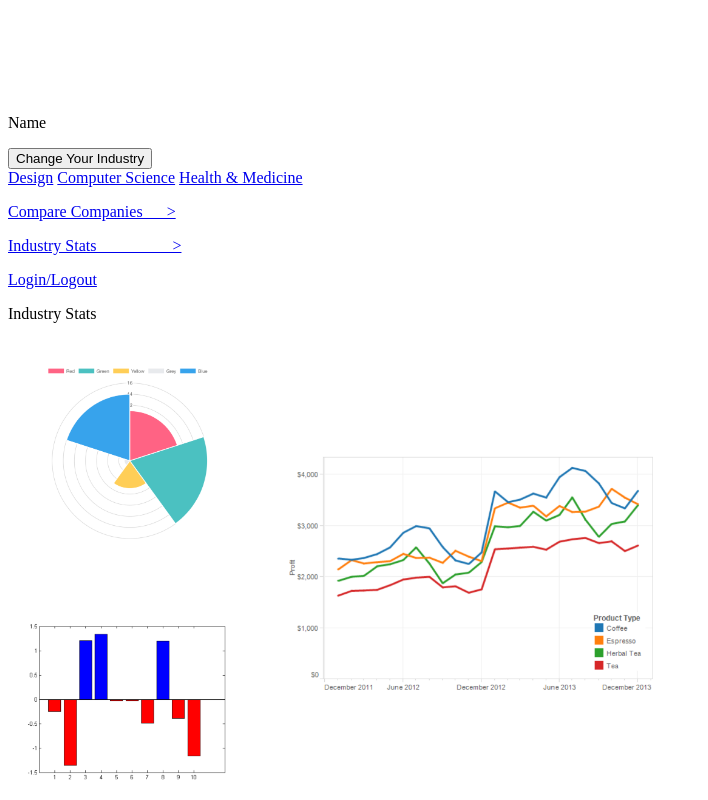
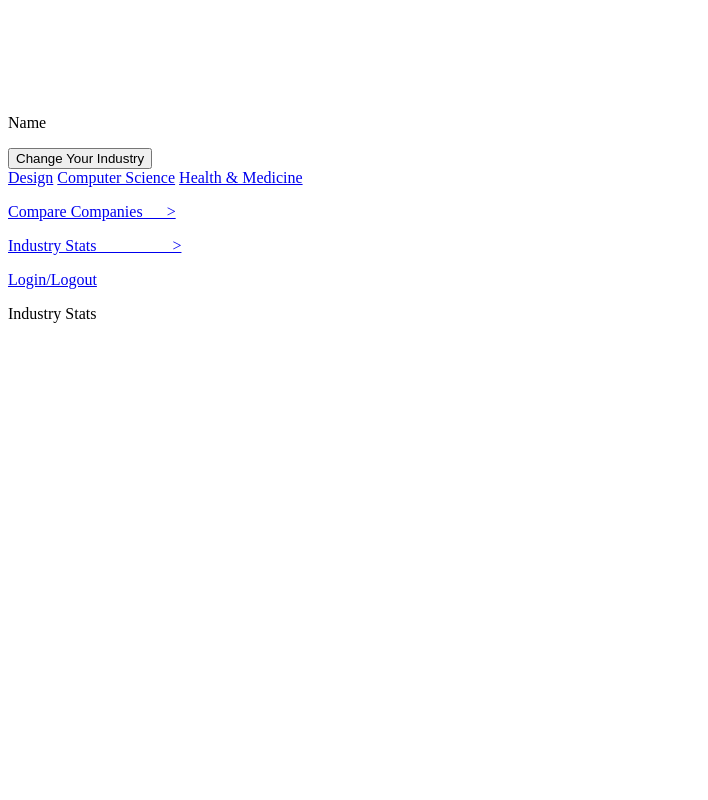
Before and after one commit to cogs121groupk/juxta, a website: page views/industry.html in a window 1280 px wide. Shown: the part 428-1228 px from the top of the page, without its empty margins (0-708 px from the left). After the commit the page ends 1175 px from the top, so only its background shows below. Drawn offline with nearby package versions, Linux system fonts and the light colour scheme; files that its build step writes are made by us from their sources.

Commit message:
update layout of line graph

```diff
--- a/views/industry.html
+++ b/views/industry.html
@@ -8,8 +8,11 @@
       </div>
 
       <div class = "content">
-          <img src = "/images/yourIndustryContentFiller.png" width="650px">
+          <div id = "ChartSpace">
+		<canvas id="myChart" width="400" height="400"></canvas>
+		</div>
       </div>
 
     </div>
+
 </div>
```
Also changed, not shown: views/layouts/layout.html (+2 -0 lines).
